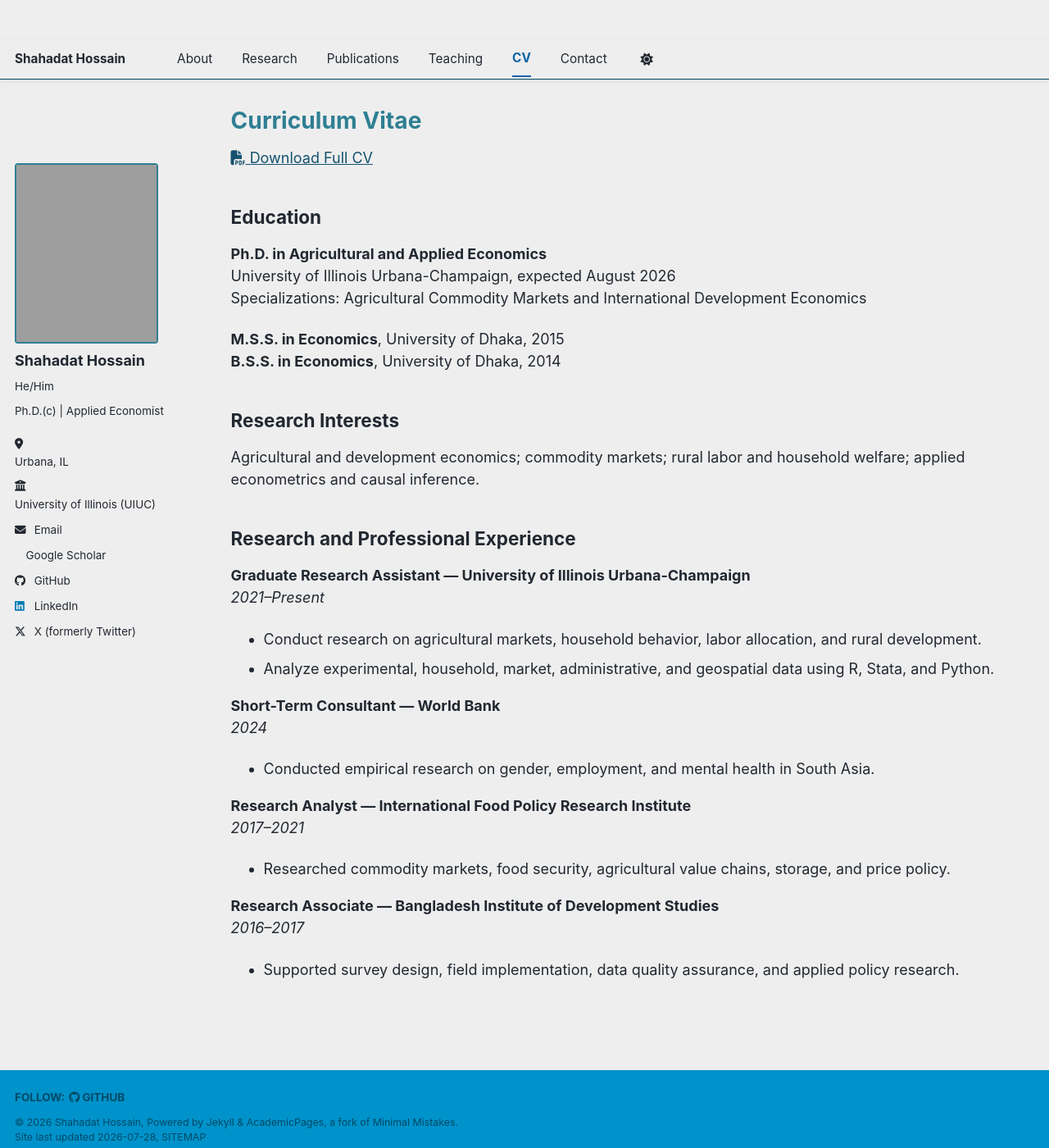
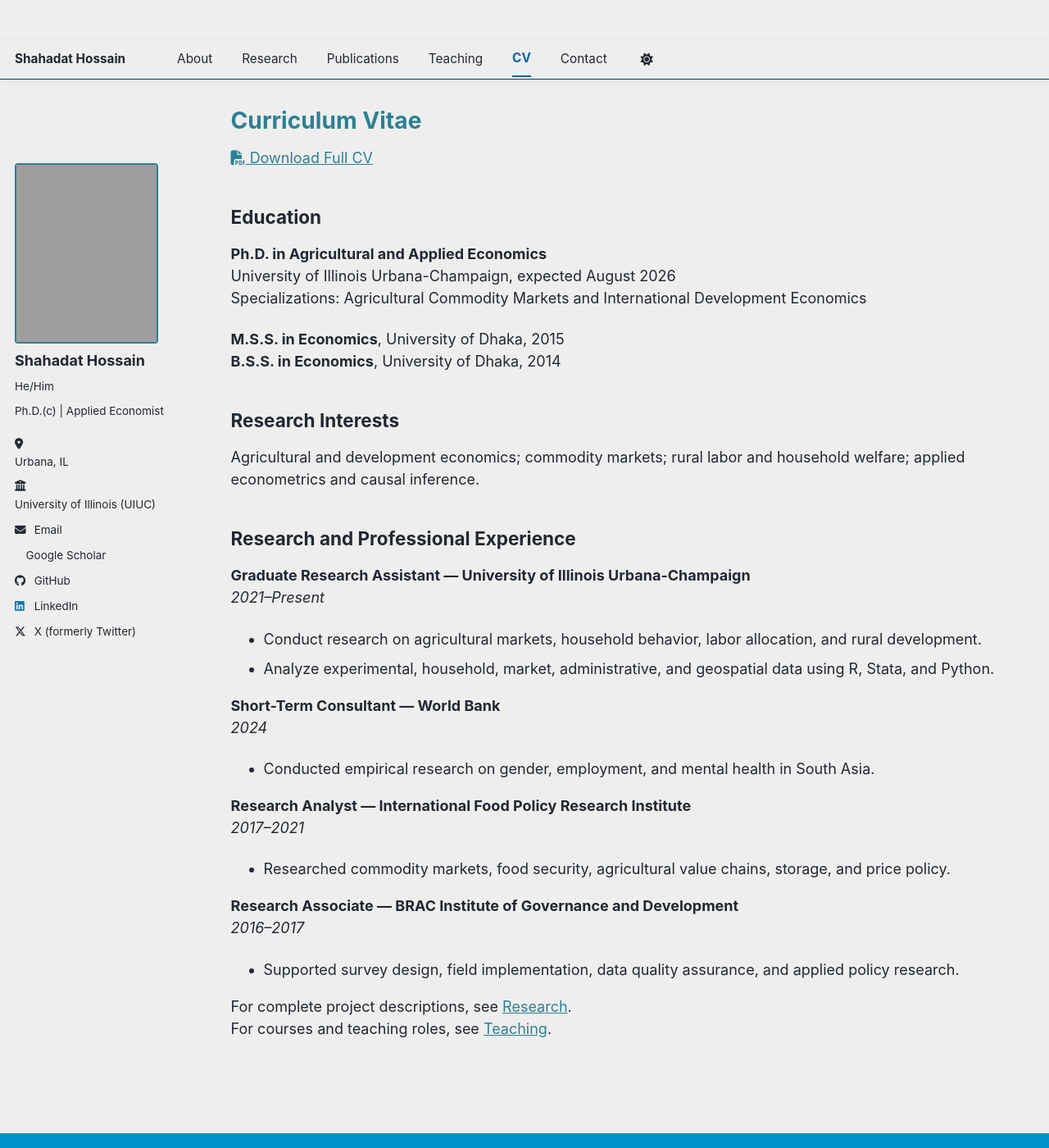
Before and after one commit to hnshahadat/hnshahadat.github.io, a Jekyll site: the page built from _pages/cv.md, in a window 1280 px wide and 1400 px high. Shown: the whole window at 82% size. Built offline with Jekyll 4.4.1, drawn with Linux system fonts in a browser that asks for light colours; a style sheet for code colours, icons or effects is not loaded.

Commit message:
Link color

```diff
--- a/_pages/cv.md
+++ b/_pages/cv.md
@@ -31,21 +31,21 @@ Agricultural and development economics; commodity markets; rural labor and house
 
 **Graduate Research Assistant — University of Illinois Urbana-Champaign**
 *2021–Present*
-
 - Conduct research on agricultural markets, household behavior, labor allocation, and rural development.
 - Analyze experimental, household, market, administrative, and geospatial data using R, Stata, and Python.
 
 **Short-Term Consultant — World Bank**
 *2024*
-
 - Conducted empirical research on gender, employment, and mental health in South Asia.
 
 **Research Analyst — International Food Policy Research Institute**
 *2017–2021*
-
 - Researched commodity markets, food security, agricultural value chains, storage, and price policy.
 
-**Research Associate — Bangladesh Institute of Development Studies**
+**Research Associate — BRAC Institute of Governance and Development**
 *2016–2017*
+- Supported survey design, field implementation, data quality assurance, and applied policy research.
 
-- Supported survey design, field implementation, data quality assurance, and applied policy research.
+
+For complete project descriptions, see [Research](/research/).
+For courses and teaching roles, see [Teaching](/teaching/).
--- a/_sass/theme/_air_dark.scss
+++ b/_sass/theme/_air_dark.scss
@@ -12,7 +12,7 @@ $background                 : #252a34;
 $background-light           : mix(#fff, $background, 20%);
 $background-lighter         : mix(#fff, $background, 90%);
 $text                       : #eaeaea;
-$link                       : mix($primary-color, $text, 40%);
+$link                       : #2f7f93;
 $link-dark                  : mix(#000, $link, 25%);
 $link-light                 : mix(#fff, $link, 25%);
 $footer                     : mix(#000, $background, 30%);
--- a/_sass/theme/_air_light.scss
+++ b/_sass/theme/_air_light.scss
@@ -12,7 +12,7 @@ $background                 : #eeeeee;
 $background-light           : mix(#fff, $background, 20%);
 $background-lighter         : mix(#fff, $background, 90%);
 $text                       : #222831;
-$link                       : mix($primary-color, $text, 40%);
+$link                       : #2f7f93;
 $link-dark                  : mix(#000, $link, 25%);
 $link-light                 : mix(#fff, $link, 25%);
 $footer                     : $primary-color;
```
